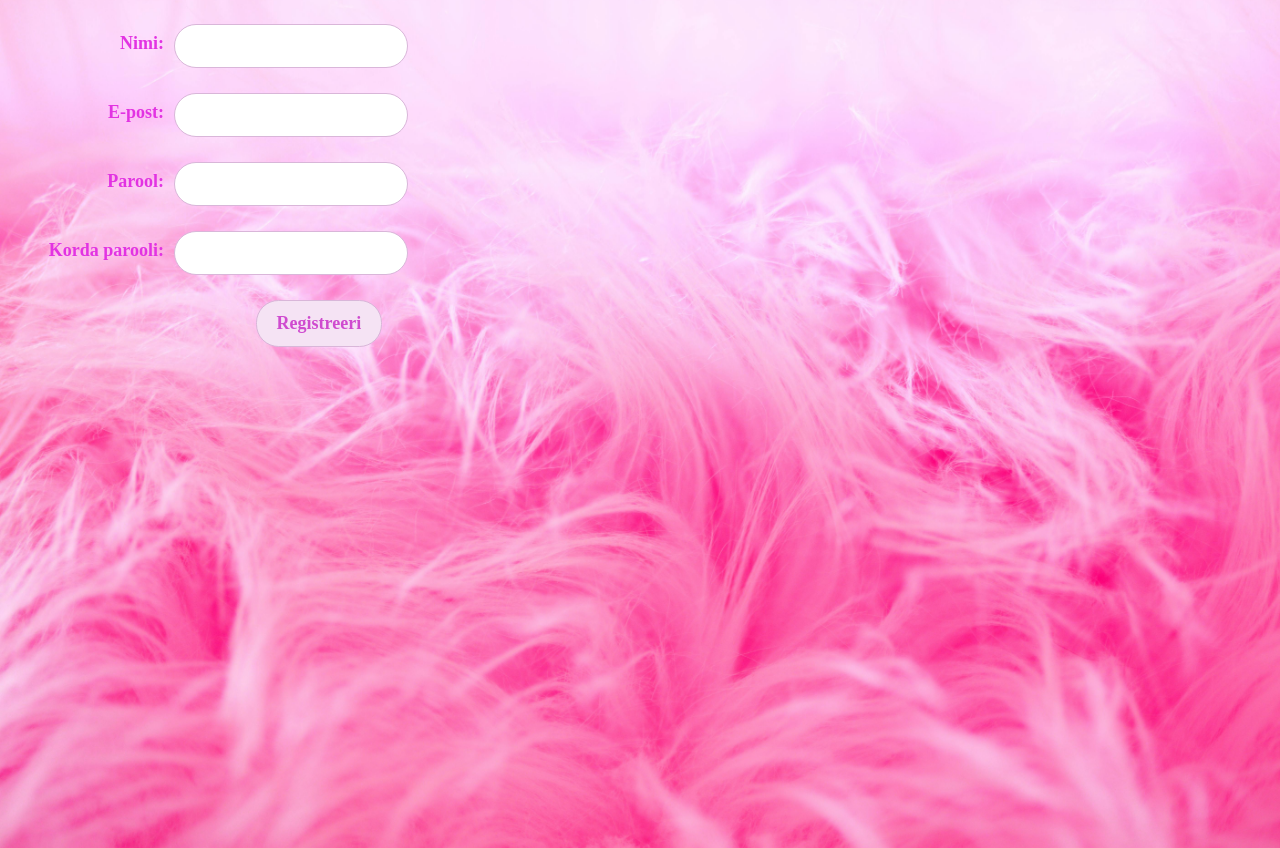
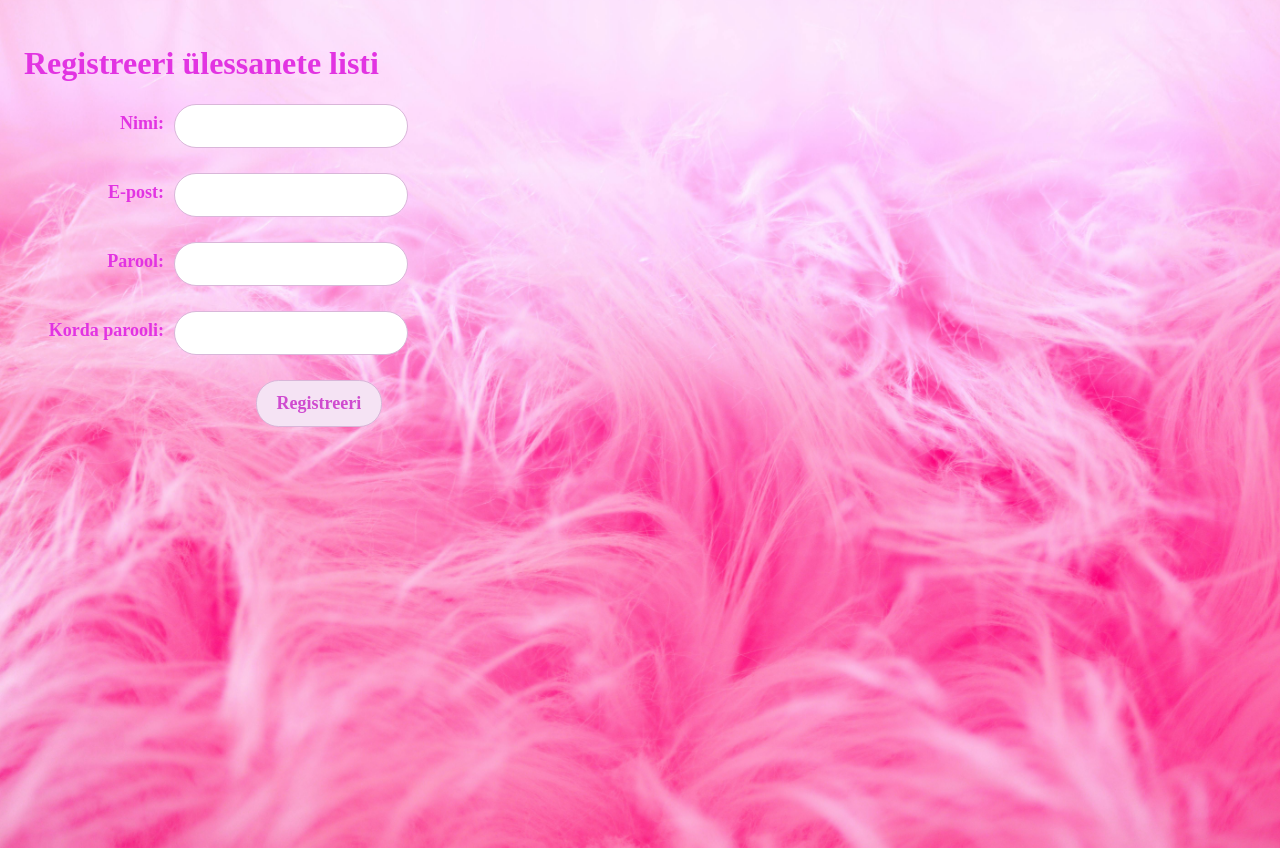
Before and after one commit to mairitikk/Back-End-New, a React (Vite) app in the folder front_end/: page /register in a window 1280 px wide. Built offline with nearby package versions, Linux system fonts and the light colour scheme; a web font is replaced by a local one.

Commit message:
add titel

```diff
--- a/front_end/src/Registration.jsx
+++ b/front_end/src/Registration.jsx
@@ -83,6 +83,7 @@ function RegistrationForm() {
   return (
     <div className={styles.container}>
       <form onSubmit={handleSubmit}>
+        <h1 className={styles.logTitel}>Registreeri ülessanete listi</h1>
         <div className={styles.registrationContainer}>
           <div className={styles.formRow}>
             <label htmlFor="name" className={styles.label}>
```
